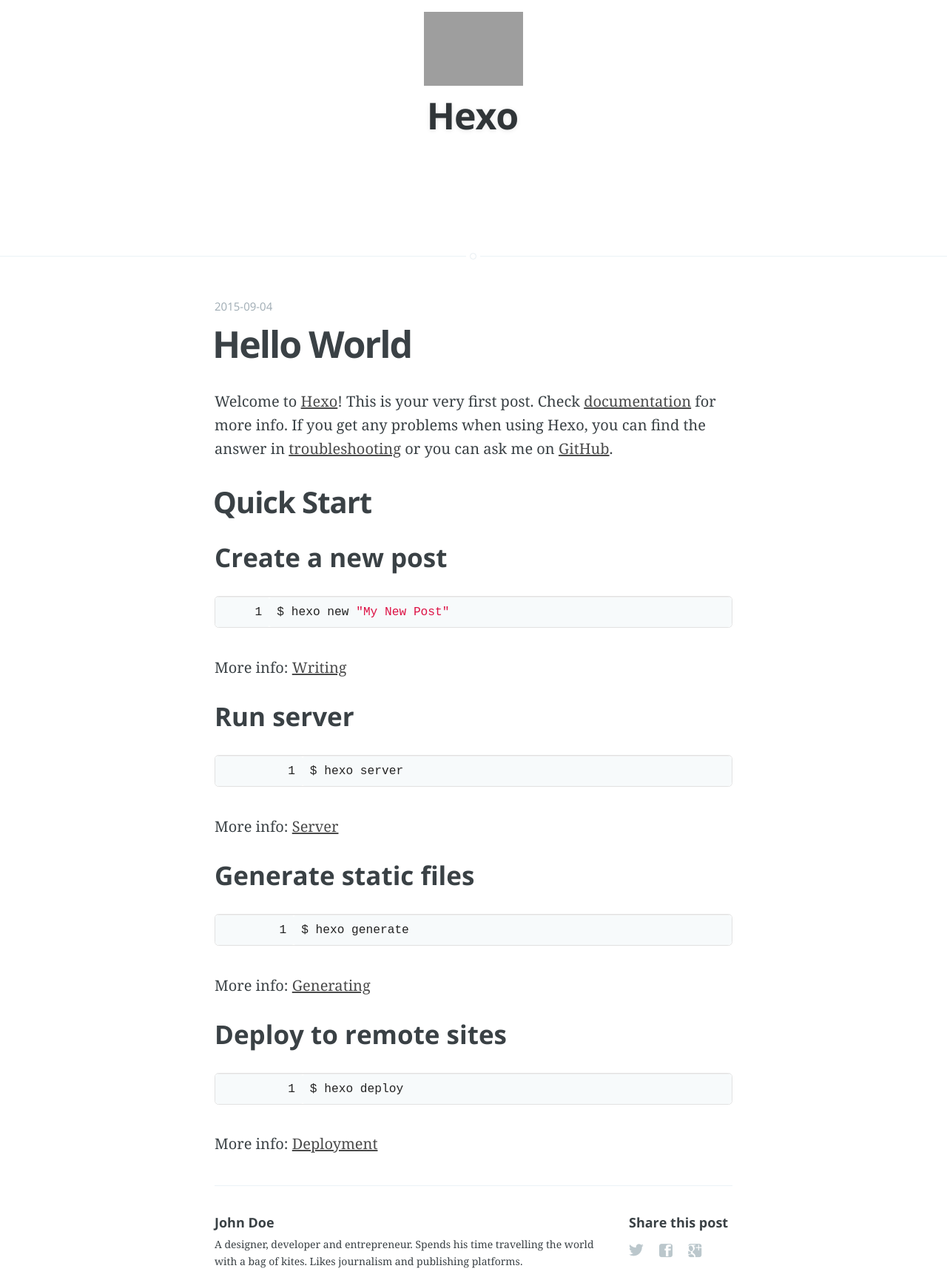
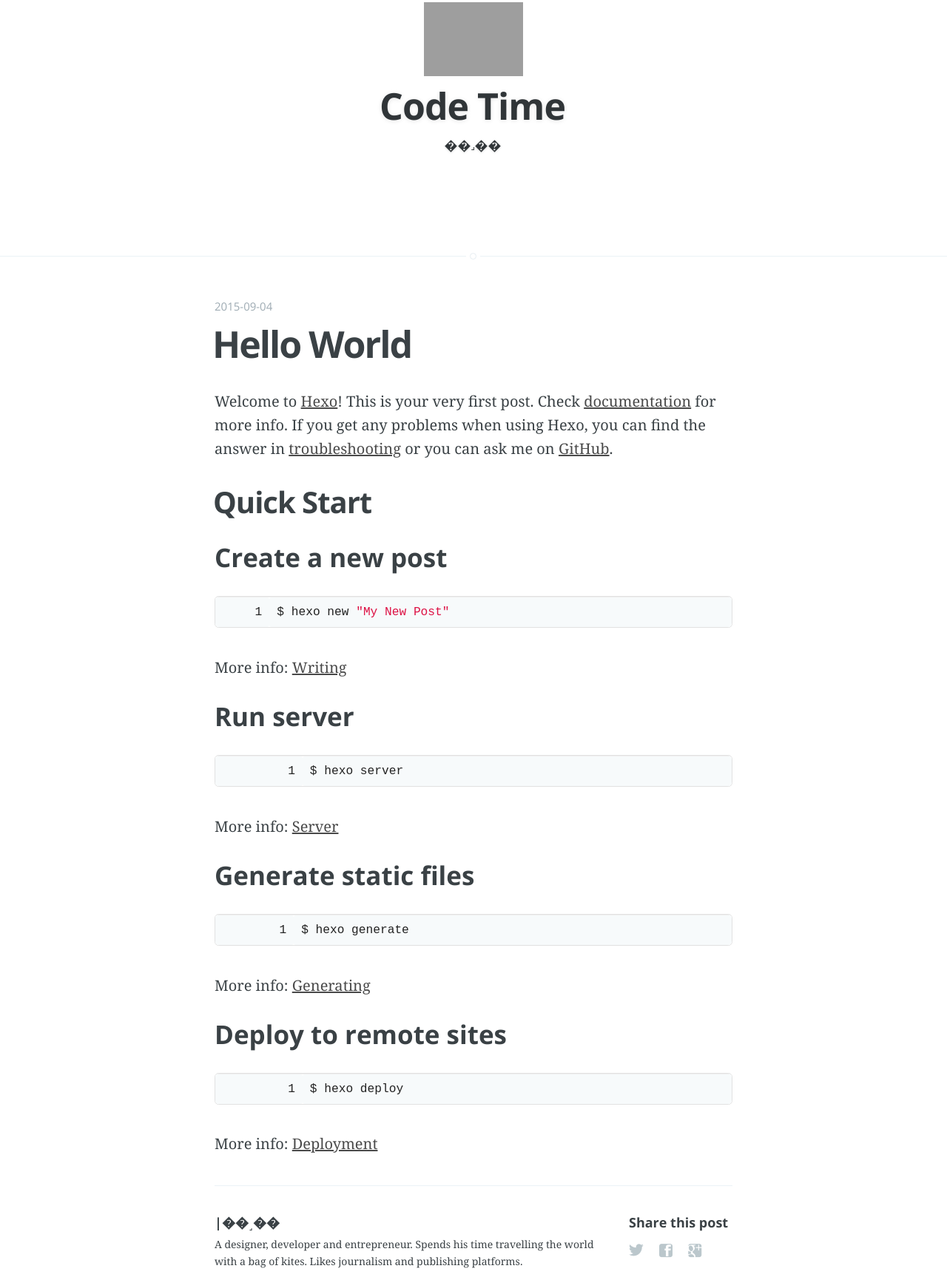
Before and after one commit to Heipiao/Heipiao.github.io, a plain HTML site: page 2015/09/04/hello-world/index.html in a window 1280 px wide. Shown: the part 134-1861 px from the top of the page at 74% size. Drawn offline with nearby package versions, Linux system fonts and the light colour scheme; grey boxes are pictures that could not be loaded.

Commit message:
Site updated: 2015-09-05 10:59:36

```diff
--- a/2015/09/04/hello-world/index.html
+++ b/2015/09/04/hello-world/index.html
@@ -4,8 +4,8 @@
 <head>
   <meta http-equiv="Content-Type" content="text/html" charset="UTF-8" >
   <meta http-equiv="X-UA-Compatible" content="IE=edge,chrome=1"/>
-  <title>Hello World | Hexo</title>
-  <meta name="description" content="" />
+  <title>Hello World | Code Time</title>
+  <meta name="description" content="��˼��" />
   <meta name="HandheldFriendly" content="True" />
   <meta name="MobileOptimized" content="320" />
   <meta name="viewport" content="width=device-width, initial-scale=1.0" />
@@ -13,7 +13,7 @@
   <link rel="stylesheet" type="text/css" href="/css/screen.css" />
   <link rel="stylesheet" type="text/css" href="//fonts.googleapis.com/css?family=Noto+Serif:400,700,400italic|Open+Sans:700,400" />
 
-  <meta name="generator" content="Hexo">
+  <meta name="generator" content="Code Time">
 
 
 
@@ -29,8 +29,8 @@
     <div class="vertical">
         <div class="site-head-content inner">
              <a class="blog-logo" href="/"><img src="//blog.ghost.org/content/images/2013/Nov/bloglogo_1-1.png" alt="Blog Logo"/></a>
-            <h1 class="blog-title">Hexo</h1>
-            <h2 class="blog-description"></h2>
+            <h1 class="blog-title">Code Time</h1>
+            <h2 class="blog-description">��˼��</h2>
         </div>
     </div>
 </header>
@@ -59,7 +59,7 @@
     </section>
     <footer class="post-footer">
       <section class="author">
-    <h4>John Doe</h4>
+    <h4>|��˼��</h4>
     <p>A designer, developer and entrepreneur. Spends his time travelling the world with a bag of kites. Likes journalism and publishing platforms.</p>
 </section>
       <section class="share">
@@ -96,7 +96,7 @@
 <footer class="site-footer">
 
   <div class="inner">
-     <section class="copyright">All content copyright <a href="/">Hexo</a> &copy; 2014 &bull; All rights reserved.</section>
+     <section class="copyright">All content copyright <a href="/">Code Time</a> &copy; 2014 &bull; All rights reserved.</section>
      <section class="poweredby">Proudly published with <a class="icon-ghost" href="http://zespia.tw/hexo/">Hexo</a></section>
   </div>
 </footer>
```
Also changed, not shown: archives/2015/09/index.html (+6 -6 lines), archives/2015/index.html (+6 -6 lines), archives/index.html (+6 -6 lines), index.html (+6 -6 lines).
